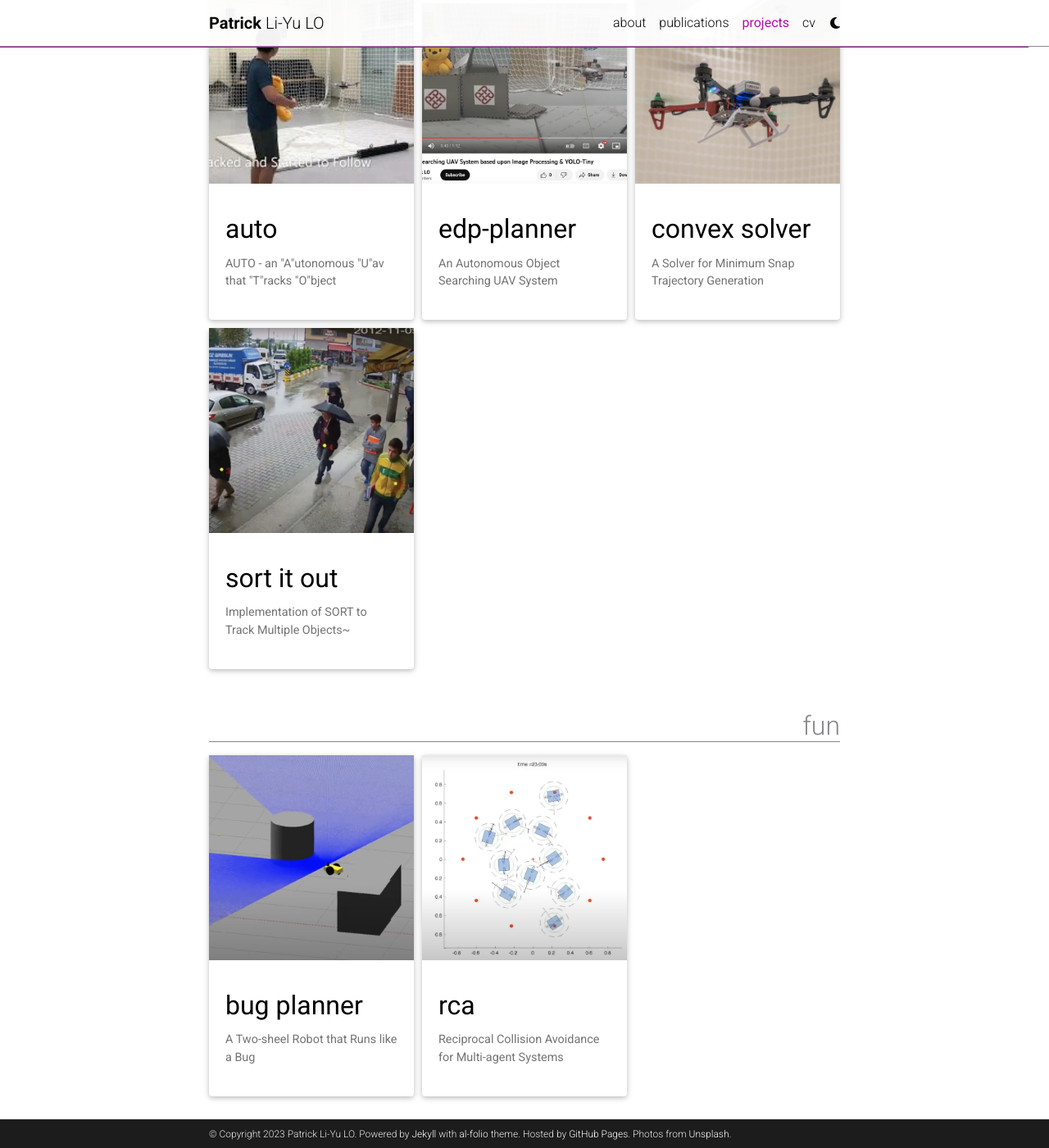
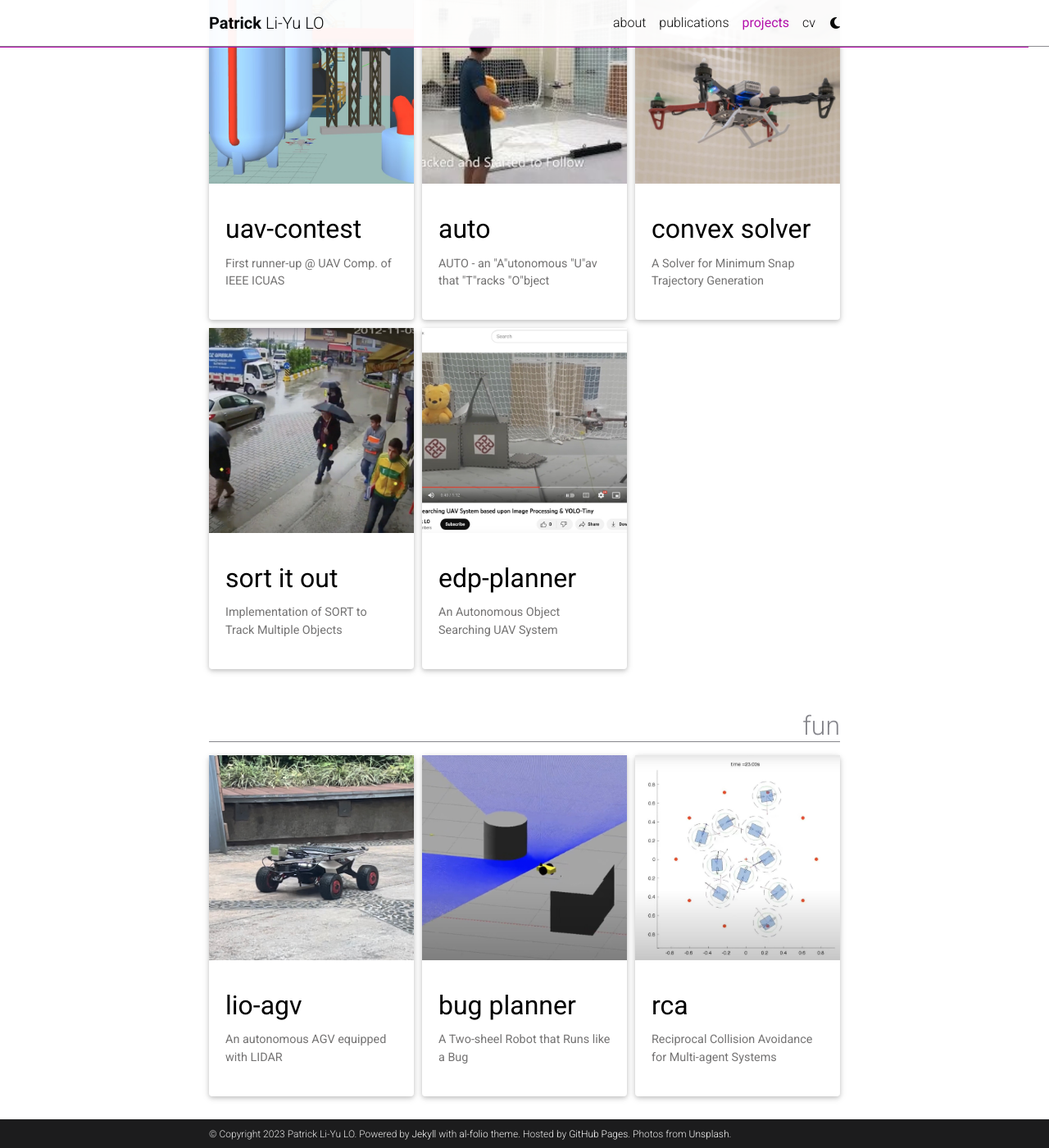
Before and after one commit to pattylo/pattylo.github.io, a Jekyll site: the page built from _pages/projects.md, in a window 1280 px wide and 1400 px high, scrolled down 848 px. Shown: the whole window at 82% size. Built offline with Jekyll 4.4.1, drawn with Linux system fonts in a browser that asks for light colours; full-size pictures stand in for the smaller copies a plugin makes; comment, search, counter and statistics services are not loaded; a style sheet for code colours, icons or effects is not loaded.

Commit message:
try upload video

```diff
--- /dev/null
+++ b/_projects/icuas.md
@@ -0,0 +1,48 @@
+---
+layout: page
+title: UAV-Contest
+description: First runner-up @ UAV Comp. of IEEE ICUAS
+img: assets/img/icuas_cover.jpg
+importance: 1
+redirect:
+category: work
+related_publications:
+---
+
+
+<div align="justify">
+My participation at 2023 IEEE ICUAS Competition where we won first runner-up! Below is an article excepted from <a href="https://www.polyu.edu.hk/publications/pulse-polyu/issue/202308/achievements/aae-team-wins-first-runner-up-prize-at-icuas-23-uav-competition">here</a>:
+<br/>
+<br/>
+A team from the Department of Aeronautical and Aviation Engineering took home the first-runner up prize in the Unmanned Aerial Vehicle (UAV) Competition at the 2023 International Conference on Unmanned Aircraft Systems (ICUAS’23) held in Warsaw, Poland.
+<br />
+Led by Prof. Chih-yung Wen, Chair Professor of Aeronautical Engineering and Head of the Department of Aeronautical and Aviation Engineering, the team, comprising members <strong>Li-yu Lo</strong>, Bailun Jiang, Wenyu Yang and Kwai-wa Tse, competed against 38 other teams from 20 regions.
+<br />
+<br/>
+The competing teams were required to deploy an UAV that was able to navigate several waypoints inside the GPS-denial arena and report detections of cracks in the arena by addressing the problem of precisely estimating the drone position and orientation using only an onboard camera, and finding AI methods to detect where a defect was located in an aerial image stream.
+<br />
+<br/>
+After the qualifier was held in a simulated environment, the top five teams - from Canada, Hong Kong, India, South Korea and Spain - entered the final competition. Participants were required to write code and deploy their solutions on the spot without prior knowledge of the drone hardware, flight settings or arena.
+<br />
+<br/>
+ICUAS’23 UAV is an international competition for research students, co-hosted by Lazarski University, Warsaw, Poland; the University of Zagreb, Croatia; the Advanced Center for Aerospace Technologies (CATEC); and the International Conference on Unmanned Aircraft Systems Association, Inc. (ICUAS).
+<br />
+<br/>
+The ICUAS’23 UAV competition offered the students an opportunity to test and compare their skills with their peers from around the world.
+</div>
+<br />
+<br/>
+<!-- ### [GitHub](https://github.com/HKPolyU-UAV/ALAN) -->
+<br />
+<div class="row">
+    <div class="col-sm mt-3 mt-md-0">
+        {% include figure.html path="assets/img/icuas_poland.jpg" title="The overall motivation and concept of LEDVO." class="img-fluid rounded z-depth-1" %}
+    </div>
+</div>
+
+<br />
+<div class="row">
+    <div class="col-sm mt-3 mt-md-0">
+        {% include figure.html path="assets/img/icuas_group.jpg" title="The overall motivation and concept of LEDVO." class="img-fluid rounded z-depth-1" %}
+    </div>
+</div>
--- /dev/null
+++ b/_projects/ugv.md
@@ -0,0 +1,34 @@
+---
+layout: page
+title: LIO-AGV
+description: An autonomous AGV equipped with LIDAR
+img: assets/img/ugv.jpg
+importance: 1
+category: fun
+---
+
+<div align="justify">
+This is a project I did for fun during my leisure time. In particular, I deployed <a href="https://github.com/hku-mars/FAST_LIO">FAST-LIO</a> by Mars-Lab at HKU for state estimation and mapping, and programmed a simple planner and a controller. I also tidied up our controller with <a href="https://global.agilex.ai/">Scout Mini's</a> Gazebo simulation. Below is the GitHub link and the map I built under a bridge under Hong Kong!
+</div>
+
+<br />
+### [GitHub](https://github.com/HKPolyU-UAV/scout_ros)
+<div class="row">
+    <div class="col-sm mt-3 mt-md-0">
+        {% include figure.html path="assets/img/lidar.png" title="Reciprocal Collision Avoidance." class="img-fluid rounded z-depth-1" %}
+    </div>
+</div>
+
+<br />
+<div align="justify">
+Out of curiosity, I also compared LIO with GPS signal near buildings. As the video shown below, due to multipath and NLOS, GPS behaves poorly. And that's why roboticists build SLAM!
+</div>
+
+<br />
+
+<div align="justify">
+<video width="800" height="600" controls>
+  <source src="/assets/video/lidar_gps.mp4" type="video/mp4">
+Your browser does not support the video tag.
+</video>
+</div>
```
Also changed, not shown: _projects/auto.md (+1 -1 lines), _projects/cv_mot.md (+2 -2 lines), _projects/edp.md (+1 -1 lines), _projects/convex.md (renamed from _projects/5_project.md), assets/img/icuas_cover.jpg (added), assets/img/icuas_group.jpg (added), assets/img/icuas_poland.jpg (added), assets/img/lidar.png (added), assets/img/ugv.jpg (added), 1 other file.
